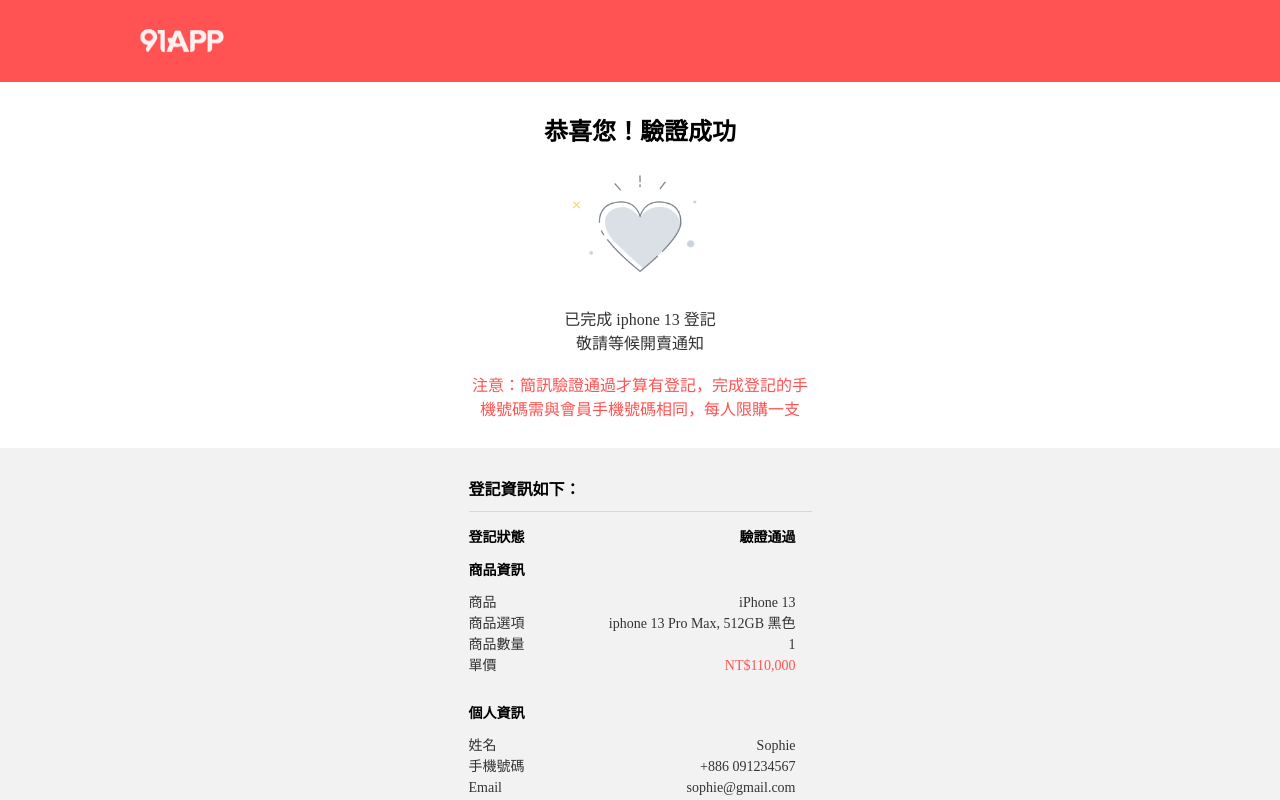
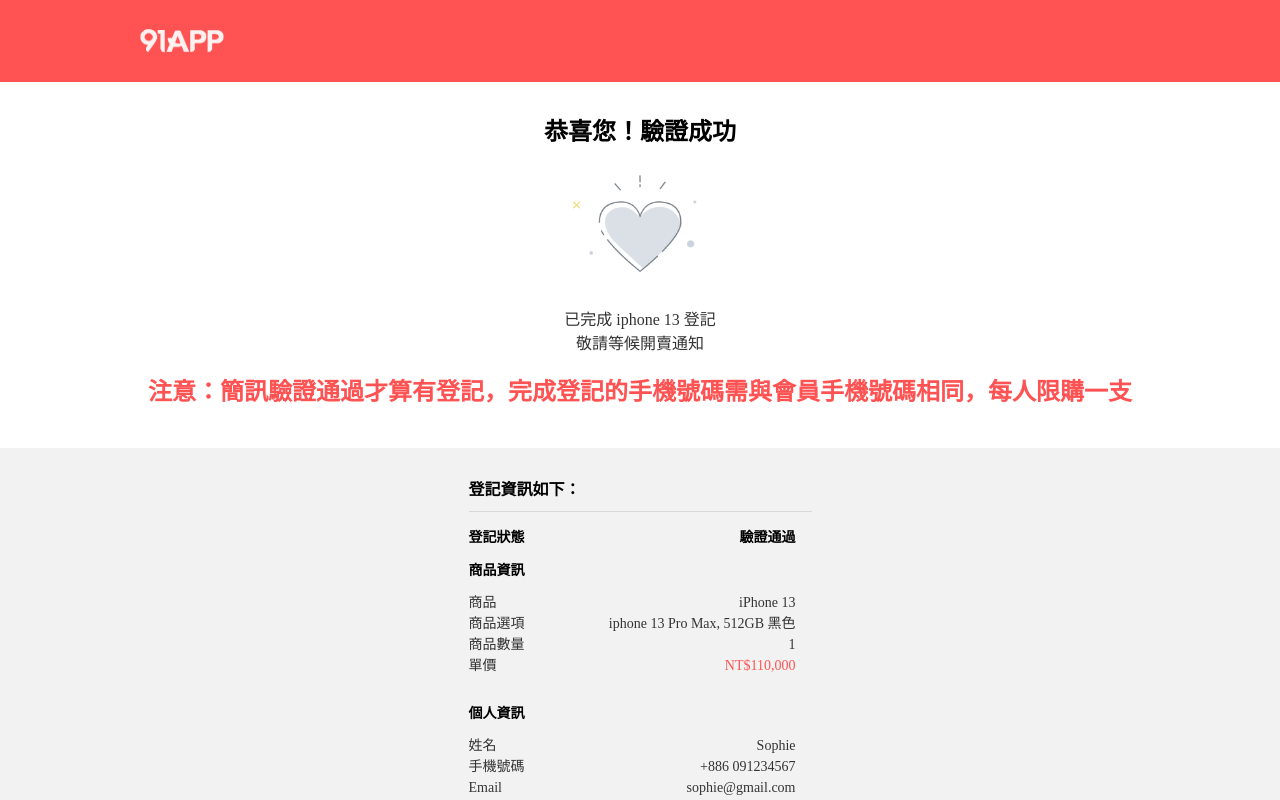
Before and after one commit to LinHeMa/91-APP-final-project, a React (Create React App) app in the folder co-work-project/: page /reservation/successpage in a window 1280 px wide. Shown: the top 800 px of the page. Built offline with nearby package versions, Linux system fonts and the light colour scheme.

Commit message:
solve_successpage_conflict

```diff
--- a/co-work-project/src/pages/reservation/SuccessPage.tsx
+++ b/co-work-project/src/pages/reservation/SuccessPage.tsx
@@ -13,7 +13,7 @@ const SuccessPage = () => {
       <span className="w-[162px] h-[48px] text-[#333333] text-center mb-[18px]">
         已完成 iphone 13 登記 敬請等候開賣通知
       </span>
-      <span className="text-[#ff5353] text-center w-[342px] h-[54px] font-medium mb-5">
+      <span className="text-[#ff5353] text-center w-[342px] h-[54px] font-semibold mb-5 md:text-[24px] md:max-w-[1028px] md:w-auto md:px-[10px]">
         注意：簡訊驗證通過才算有登記，完成登記的手機號碼需與會員手機號碼相同，每人限購一支
       </span>
       <div className="h-[378px] bg-[#f2f2f2] w-full">
```
